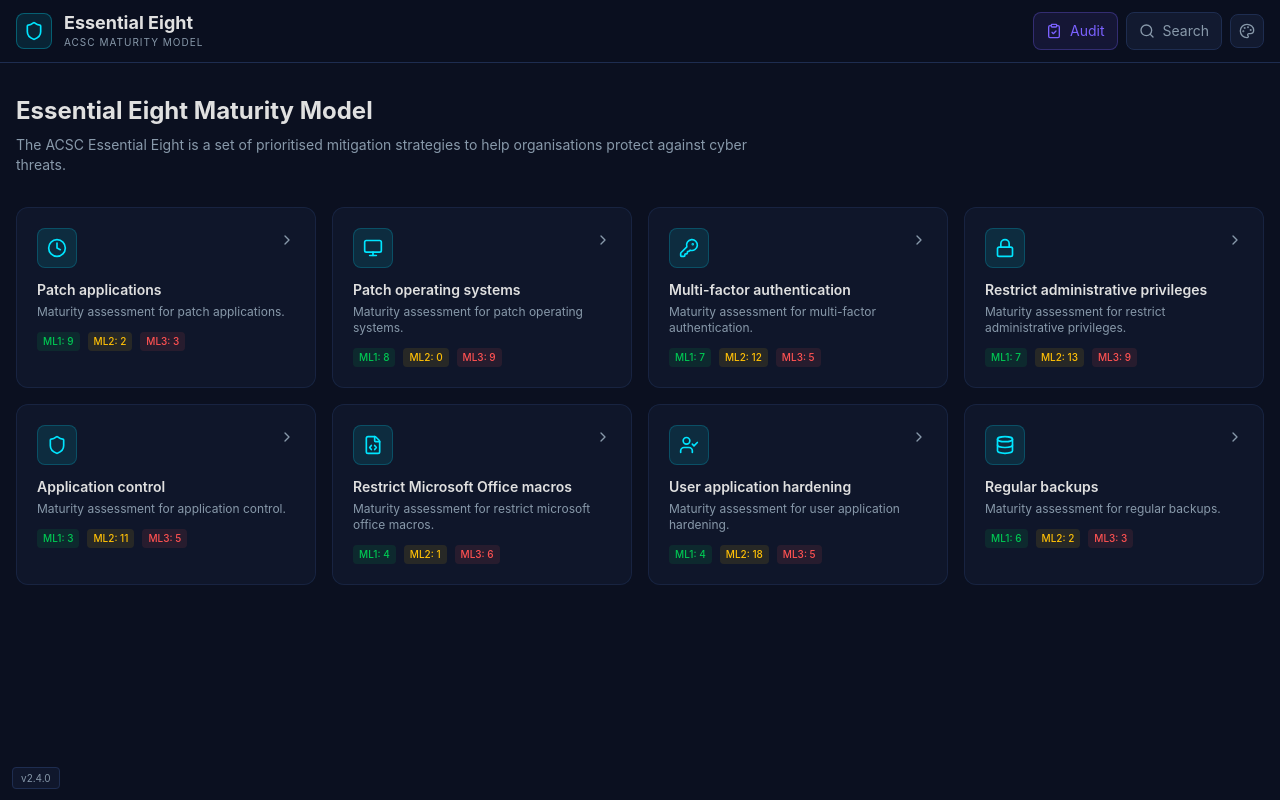
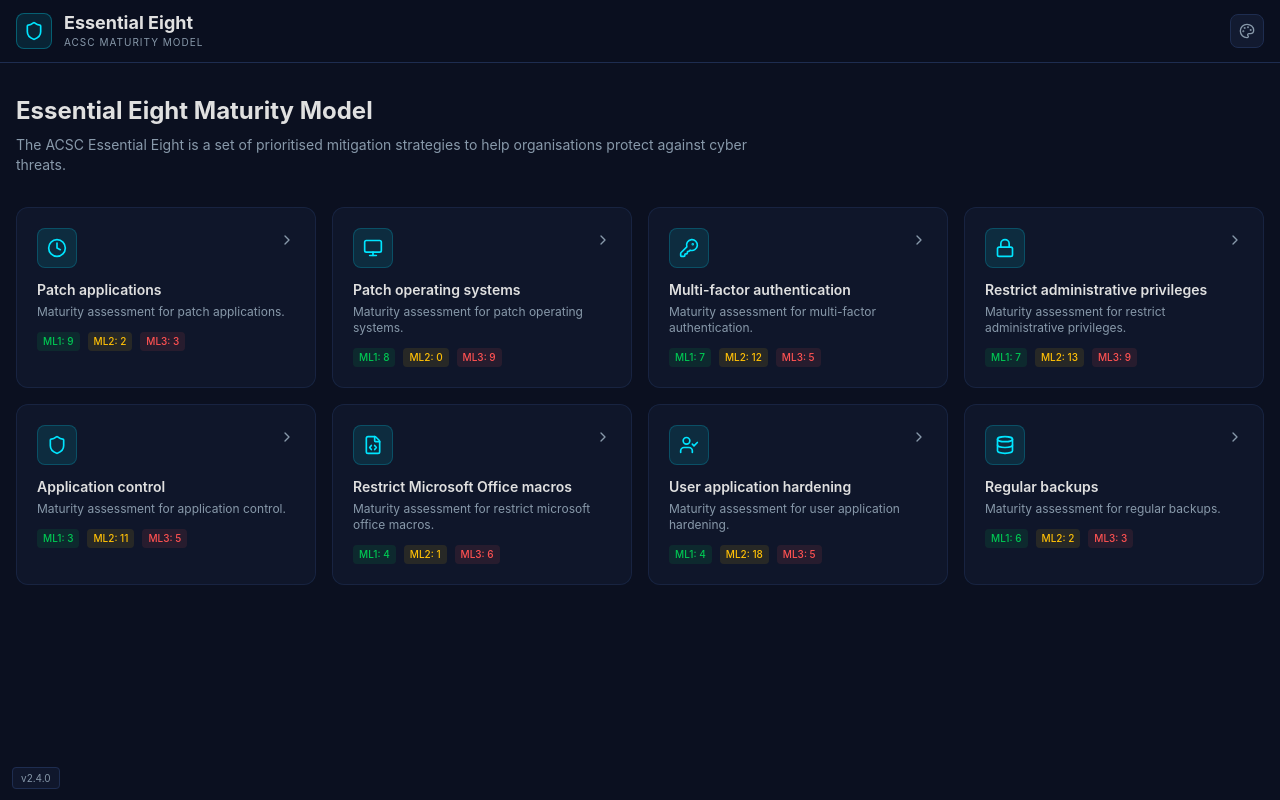
Before and after one commit to 8bitsuperCPU/Essential8, a React (Vite) app: page / in a window 1280 px wide. Built offline with nearby package versions, Linux system fonts and the light colour scheme; the HTML template or start-up script is replaced by a standard one.

Commit message:
v2.4.2: remove Audit and Search buttons from header (workflow pending update)

```diff
--- a/src/App.tsx
+++ b/src/App.tsx
@@ -54,7 +54,7 @@
 }
 
 function Header({ onSearchClick }) {
-  return (<header className="sticky top-0 z-40 border-b border-cyber-border bg-cyber-bg/80 backdrop-blur-md"><div className="mx-auto flex max-w-7xl items-center justify-between px-4 py-3"><Link to="/" className="flex items-center gap-3 group"><div className="flex h-9 w-9 items-center justify-center rounded-lg bg-cyber-primary/10 border border-cyber-primary/30 group-hover:bg-cyber-primary/20 transition-colors"><Shield className="text-cyber-primary" size={20} /></div><div><h1 className="text-lg font-bold text-cyber-text leading-tight">Essential Eight</h1><p className="text-[10px] text-cyber-muted uppercase tracking-widest">ACSC Maturity Model</p></div></Link><div className="flex items-center gap-2"><Link to="/audit" className="flex items-center gap-2 rounded-lg border border-cyber-secondary/30 bg-cyber-secondary/10 px-3 py-2 text-sm text-cyber-secondary hover:bg-cyber-secondary/20 transition-colors"><ClipboardCheck size={16} /><span className="hidden sm:inline">Audit</span></Link><button onClick={onSearchClick} className="flex items-center gap-2 rounded-lg border border-cyber-border bg-cyber-card px-3 py-2 text-sm text-cyber-muted hover:border-cyber-primary/40 hover:text-cyber-text transition-colors"><Search size={16} /><span className="hidden sm:inline">Search</span></button><ThemeSwitcher /></div></div></header>);
+  return (<header className="sticky top-0 z-40 border-b border-cyber-border bg-cyber-bg/80 backdrop-blur-md"><div className="mx-auto flex max-w-7xl items-center justify-between px-4 py-3"><Link to="/" className="flex items-center gap-3 group"><div className="flex h-9 w-9 items-center justify-center rounded-lg bg-cyber-primary/10 border border-cyber-primary/30 group-hover:bg-cyber-primary/20 transition-colors"><Shield className="text-cyber-primary" size={20} /></div><div><h1 className="text-lg font-bold text-cyber-text leading-tight">Essential Eight</h1><p className="text-[10px] text-cyber-muted uppercase tracking-widest">ACSC Maturity Model</p></div></Link><div className="flex items-center gap-2"><ThemeSwitcher /></div></div></header>);
 }
 
 function Dashboard() {
```
Also changed, not shown: 6 other files (tests, documents, lock files or other folders).
